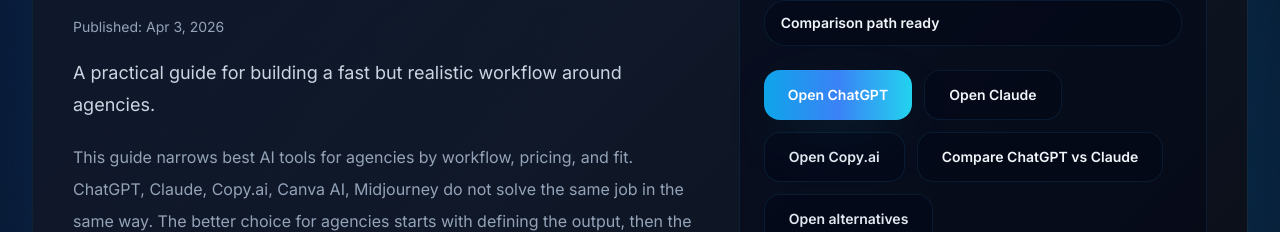
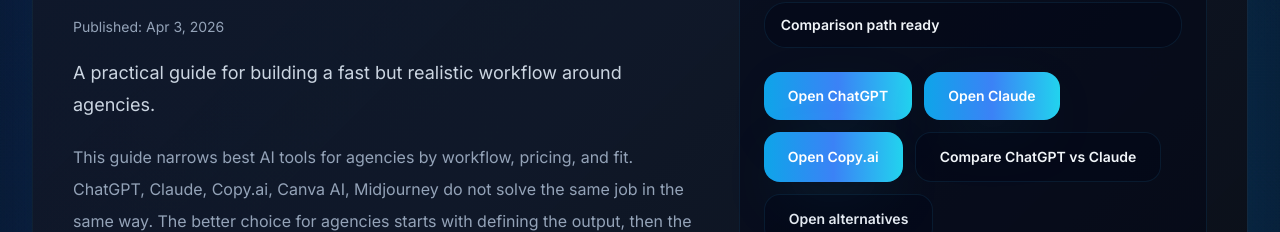
Before and after one commit to patch034/deciply, a Next.js app: page /en/blog/best-ai-tools-for-agencies-2026 in a window 1280 px wide. Shown: the part 481-713 px from the top of the page. Built offline with nearby package versions, Linux system fonts and the light colour scheme; no server answers.

Commit message:
Equalize blog CTA button hierarchy

```diff
--- a/src/app/[locale]/blog/[slug]/page.tsx
+++ b/src/app/[locale]/blog/[slug]/page.tsx
@@ -58,7 +58,7 @@
     buttons.push({
       label: buildToolLabel(locale, tool.name, "open"),
       href: `/${locale}/tools/${tool.slug}`,
-      variant: index === 0 ? "primary" : index === 1 ? "secondary" : "ghost"
+      variant: "primary"
     });
   });
 
--- a/src/components/blog/article-content.tsx
+++ b/src/components/blog/article-content.tsx
@@ -139,7 +139,7 @@
       buttons.push(button);
     };
 
-    toolLinks.forEach((tool, index) => {
+    toolLinks.forEach((tool) => {
       if (buttons.length >= 3) {
         return;
       }
@@ -148,7 +148,7 @@
         addButton({
           label: locale === "tr" ? `${tool.name}’yi incele` : `Open ${tool.name}`,
           href: tool.href,
-          variant: index === 0 ? "primary" : index === 1 ? "secondary" : "ghost"
+          variant: "primary"
         });
       }
     });
@@ -169,16 +169,16 @@
       addButton({
         label: relatedArticle.label,
         href: relatedArticle.href,
-        variant: buttons.length ? "ghost" : "primary"
+        variant: "ghost"
       });
     }
 
     if (!buttons.length && supportingLinks?.tools?.length) {
-      supportingLinks.tools.slice(0, 3).forEach((item, index) => {
+      supportingLinks.tools.slice(0, 3).forEach((item) => {
         addButton({
           label: item.label,
           href: item.href,
-          variant: index === 0 ? "primary" : "ghost"
+          variant: "primary"
         });
       });
     }
```
